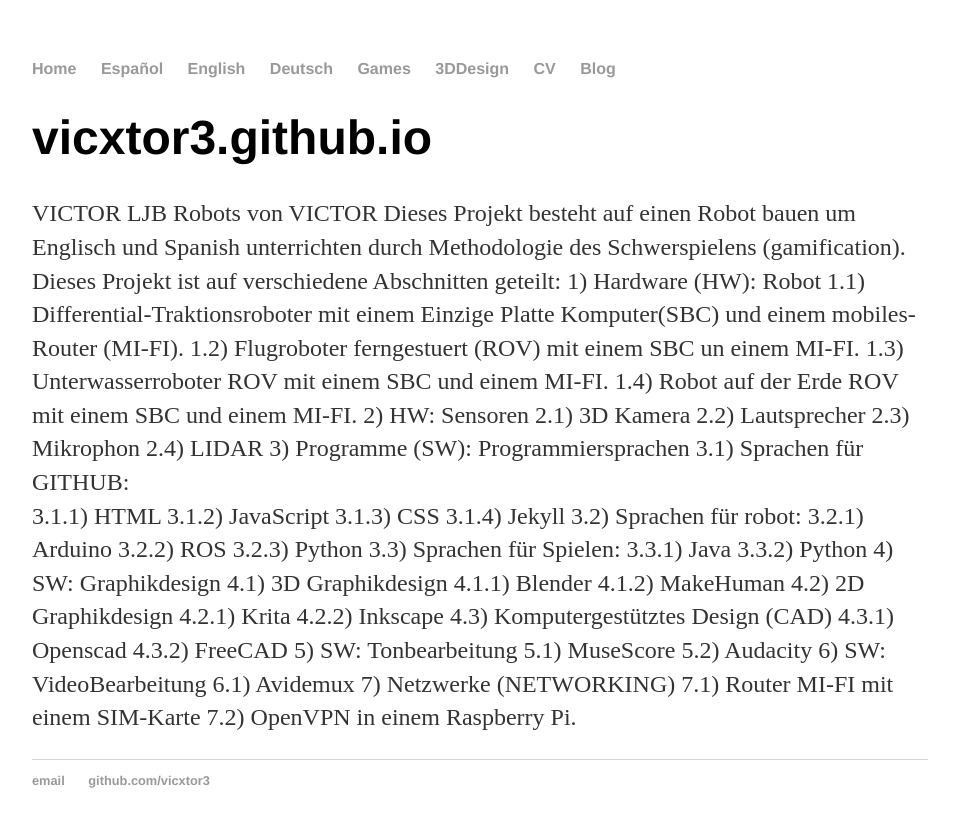
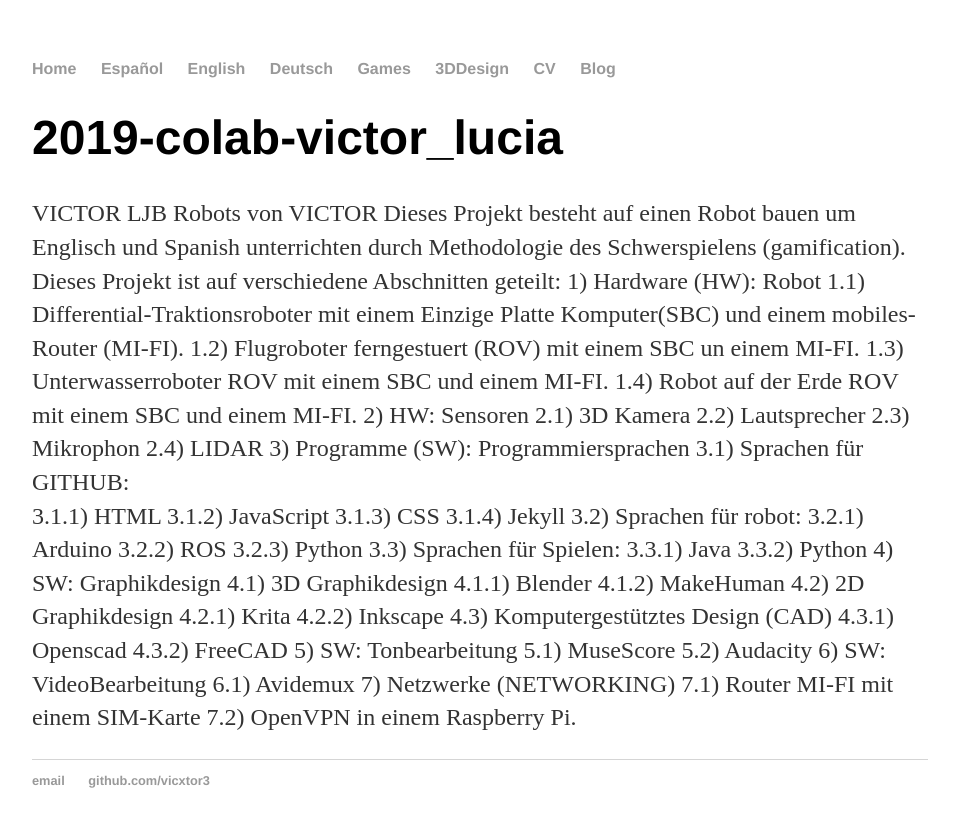
Before and after one commit to TheRoboticsClub/2019-colab-victor-lucia, a Jekyll site: the page built from LIESSMICH.md, in a window 1280 px wide. Shown: the top 827 px of the page, without its empty margins (160-1119 px from the left). Built offline with Jekyll 4.4.1, drawn with Linux system fonts in a browser that asks for light colours; our own code applies the rules of GitHub Pages for plain Markdown files.

Commit message:
Update LIESSMICH.md

```diff
--- a/LIESSMICH.md
+++ b/LIESSMICH.md
@@ -1,4 +1,4 @@
-# vicxtor3.github.io
+# 2019-colab-victor_lucia
 VICTOR LJB Robots von VICTOR
 Dieses Projekt besteht auf einen Robot bauen um Englisch und Spanish unterrichten durch Methodologie des Schwerspielens (gamification).
 Dieses Projekt ist auf verschiedene Abschnitten geteilt:
```
